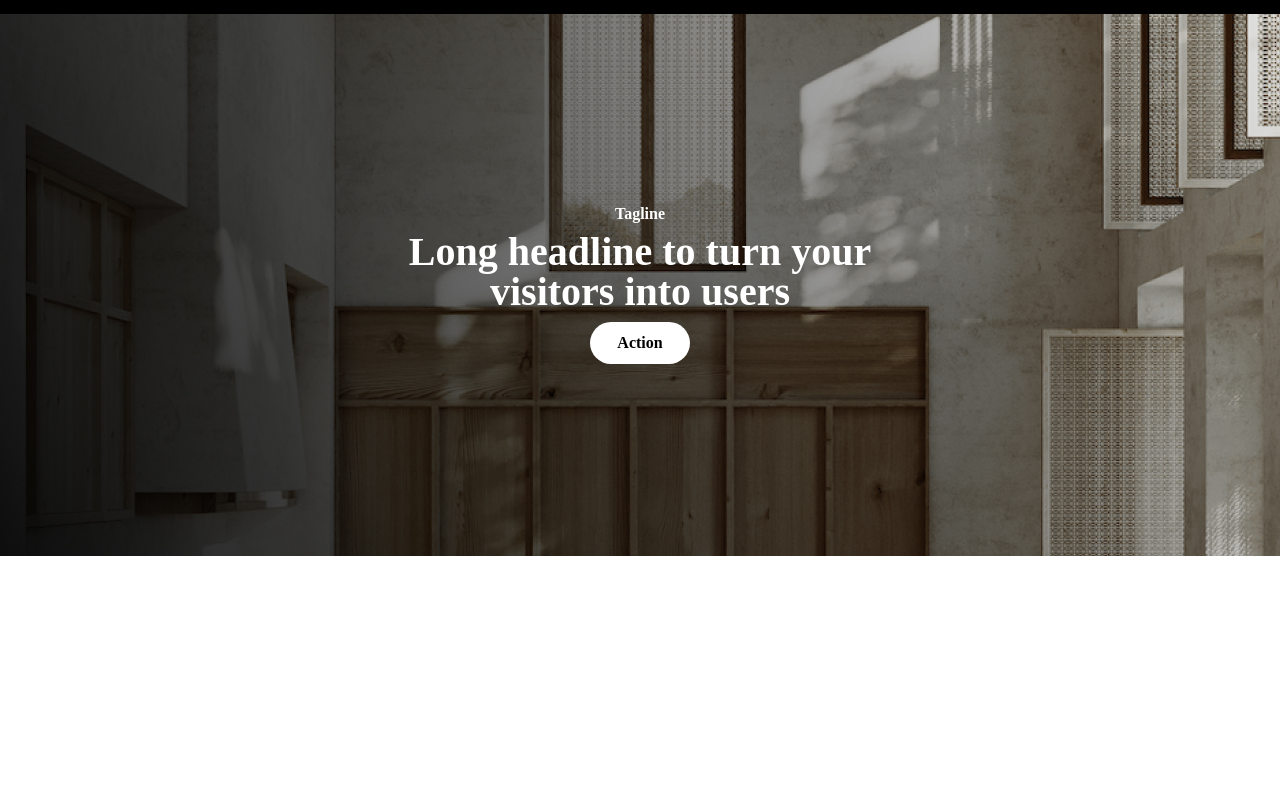
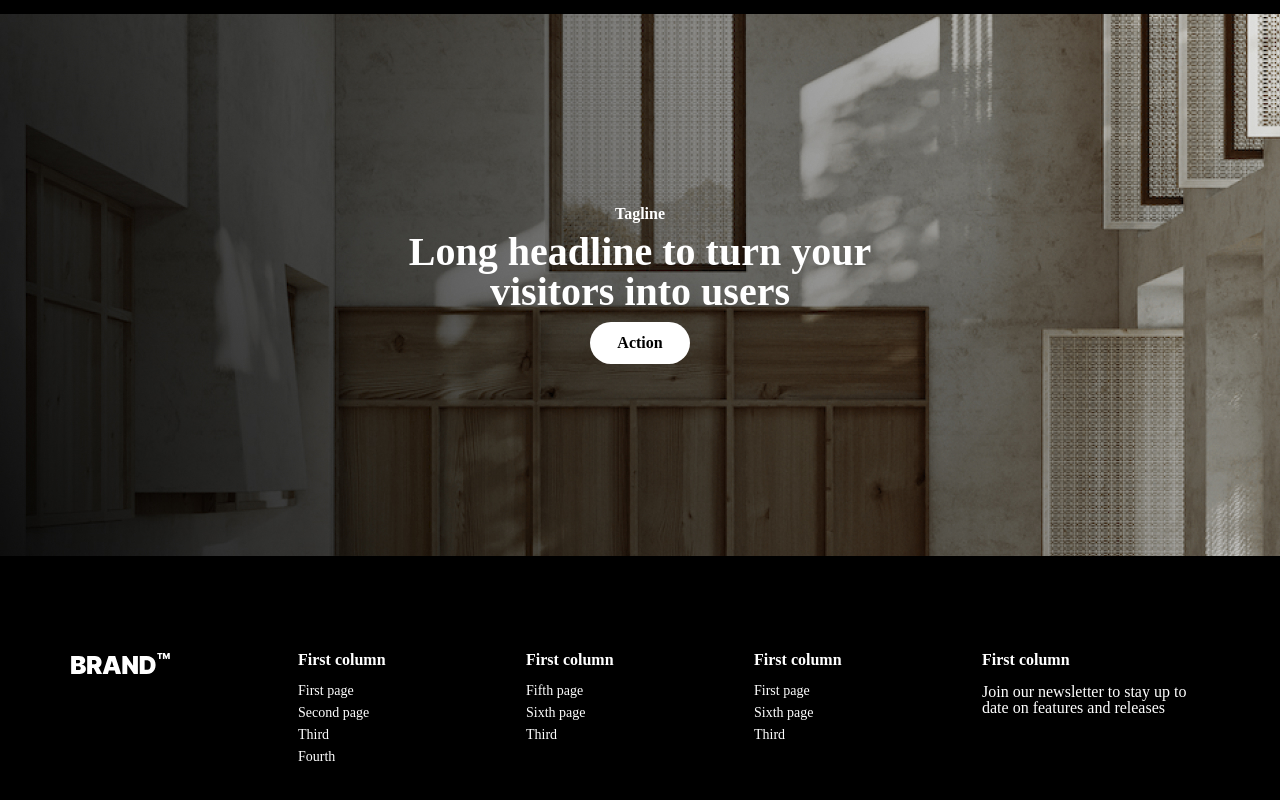
Before and after one commit to Turasha/giorgi-turashvili-web8-rensponsive, a plain HTML site: page index.html in a window 1280 px wide. Shown: the part 988-1788 px from the top of the page. Before the commit the page ends 1544 px from the top, so only its background shows below. Drawn offline with Linux system fonts and the light colour scheme.

Commit message:
done!!!!

```diff
--- a/css/style.css
+++ b/css/style.css
@@ -300,3 +300,41 @@
         width: 100%;
     }
 }
+
+/* footer */
+.footer-bg{
+    background-color: black;
+    padding: 96px 0;
+}
+.footer-main{
+    max-width: 1140px;
+    width: 90%;
+    margin: 0 auto;
+    display: flex;
+}
+.footer-info h6{
+    color: white;
+    font-size: 16px;
+    font-weight: 700;
+    margin-bottom: 16px;
+}
+.footer-ul{
+    color: white;
+    display: flex;
+    flex-direction: column;
+    row-gap: 8px;
+    font-weight: 400;
+    font-size: 14px;
+}
+.footer-info{
+    width: 228px;
+}
+.footer-info p{
+    color: rgba(255, 255, 255, 1);
+
+}
+@media(max-width:1024px){
+    .last-div{
+        display: none;
+    }
+}
--- a/index.html
+++ b/index.html
@@ -9,23 +9,6 @@
     <link rel="stylesheet" href="https://cdnjs.cloudflare.com/ajax/libs/font-awesome/6.5.1/css/all.min.css">
 </head>
 <body>
-    <!-- <header>
-        <div class="header-div">
-            <img src="img/Logo (Black).svg" alt="Logo">
-            <nav class="header-nav">
-                <ul class="ul-edit">
-                    <li class="link">Link1</li>
-                    <li class="link">Link2</li>
-                    <li class="link">Link3</li>
-                    <li class="link">Link4</li>
-                    <li class="link">Link5</li>
-                </ul>
-            </nav>
-            <div class="action">
-                <p class="header-action">Action</p>
-            </div>
-        </div>
-    </header> -->
     <header class="header-main">
         <div class="header-wraper">
             <a href=""><img src="img/Logo (Black).svg" alt="Logo"></a>
@@ -113,8 +96,39 @@
             </div>
         </section>
     </main>
-    <footer>
-
+    <footer class="footer-bg">
+        <div class="footer-main">
+            <div class="footer-info"><img src="img/Logo (White).svg" alt="Logo"></div>
+            <div class="footer-info">
+                <h6>First column</h6>
+                <ul class="footer-ul">
+                    <li>First page</li>
+                    <li>Second page</li>
+                    <li>Third</li>
+                    <li>Fourth</li>
+                </ul>
+            </div>
+            <div class="footer-info">
+                <h6>First column</h6>
+                <ul class="footer-ul">
+                    <li>Fifth page</li>
+                    <li>Sixth page</li>
+                    <li>Third</li>
+                </ul>
+            </div>
+            <div class="footer-info">
+                <h6>First column</h6>
+                <ul class="footer-ul">
+                    <li>First page</li>
+                    <li>Sixth page</li>
+                    <li>Third</li>
+                </ul>
+            </div>
+            <div class="footer-info last-div">
+                <h6>First column</h6>
+                <p>Join our newsletter to stay up to date on features and releases</p>
+            </div>
+        </div>
     </footer>
 </body>
 </html>
```
